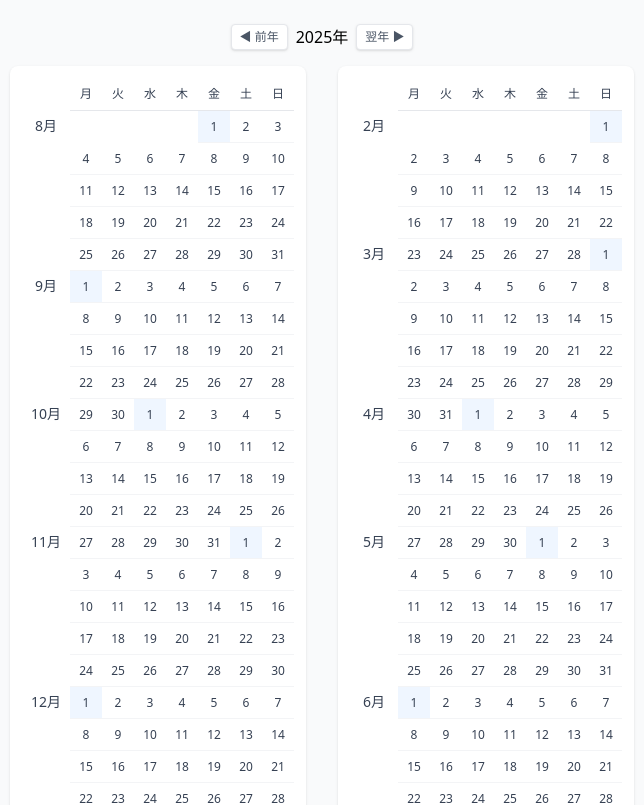
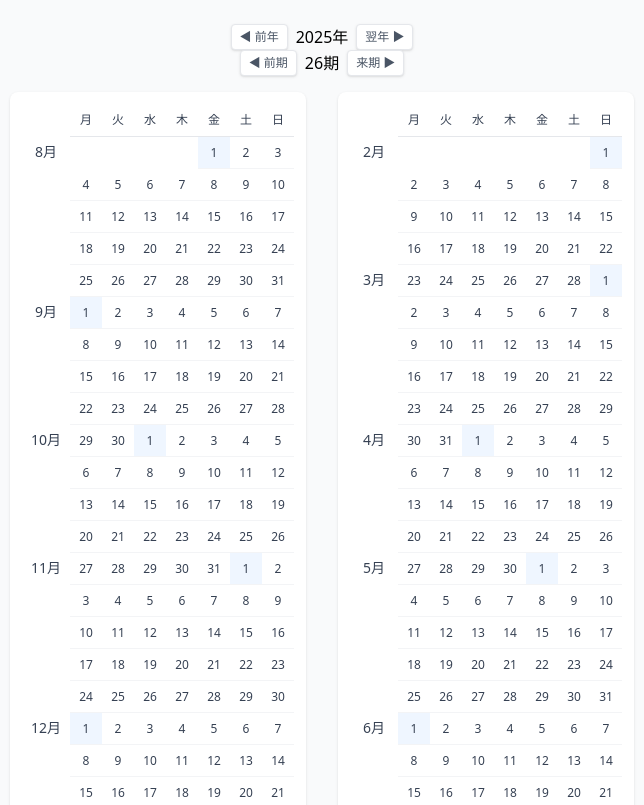
Before and after one commit to okonomi/period-calendar, a React (Vite) app: page / in a window 1280 px wide. Shown: the top 805 px of the page, without its empty margins (318-962 px from the left). Built offline with nearby package versions, Linux system fonts and the light colour scheme.

Commit message:
feat: add PeriodSelector component for navigating periods in the calendar

```diff
--- a/src/App.tsx
+++ b/src/App.tsx
@@ -1,11 +1,13 @@
 import { useState } from "react"
 import { Calendar } from "./components/Calendar"
+import { PeriodSelector } from "./components/PeriodSelector"
 import { YearSelector } from "./components/YearSelector"
 import { generateDates } from "./utils/dateUtils"
 
 // メインアプリケーションコンポーネント
 export const App: React.FC = () => {
   const [selectedYear, setSelectedYear] = useState(new Date().getFullYear())
+  const [selectedPeriod, setSelectedPeriod] = useState(26)
 
   // 前半6か月（8月から1月）のデータ
   const firstHalfDates = generateDates(selectedYear, 8, selectedYear + 1, 1)
@@ -15,11 +17,15 @@ export const App: React.FC = () => {
   const handlePrevYear = () => setSelectedYear(selectedYear - 1)
   const handleNextYear = () => setSelectedYear(selectedYear + 1)
 
+  const handlePrevPeriod = () => setSelectedPeriod(selectedPeriod - 1)
+  const handleNextPeriod = () => setSelectedPeriod(selectedPeriod + 1)
+
   return (
     <div className="min-h-screen bg-gray-50">
       <div className="container mx-auto px-2 py-6">
         <div className="max-w-5xl mx-auto">
           <YearSelector year={selectedYear} onPrevYear={handlePrevYear} onNextYear={handleNextYear} />
+          <PeriodSelector period={selectedPeriod} onPrevPeriod={handlePrevPeriod} onNextPeriod={handleNextPeriod} />
           <div className="flex gap-8 justify-center">
             <div className="shrink">
               <Calendar dates={firstHalfDates} />
--- /dev/null
+++ b/src/components/PeriodSelector.tsx
@@ -0,0 +1,28 @@
+import { clsx } from "clsx"
+
+interface YearSelectorProps {
+  period: number
+  onPrevPeriod: () => void
+  onNextPeriod: () => void
+}
+
+export const PeriodSelector: React.FC<YearSelectorProps> = ({ period, onPrevPeriod, onNextPeriod }) => {
+  const buttonClasses = clsx(
+    "px-2 py-1 rounded bg-white",
+    "border border-gray-200 text-xs text-gray-600",
+    "hover:bg-gray-50 hover:border-gray-300",
+    "transition-colors duration-200 shadow-sm"
+  )
+
+  return (
+    <div className="flex items-center justify-center space-x-2">
+      <button type="button" onClick={onPrevPeriod} className={buttonClasses}>
+        ◀ 前期
+      </button>
+      <span className="text-base font-medium text-black">{period}期</span>
+      <button type="button" onClick={onNextPeriod} className={buttonClasses}>
+        来期 ▶
+      </button>
+    </div>
+  )
+}
```
